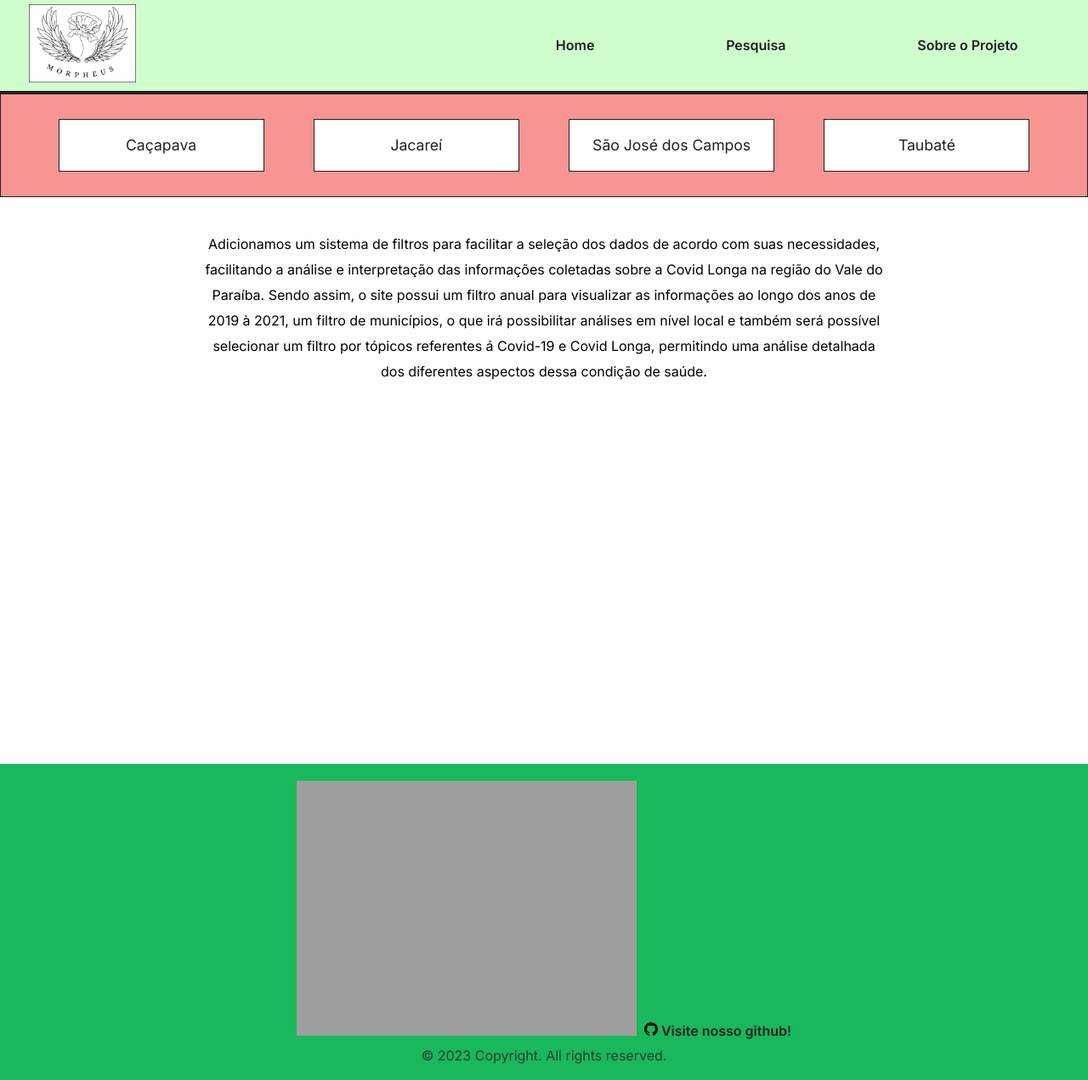
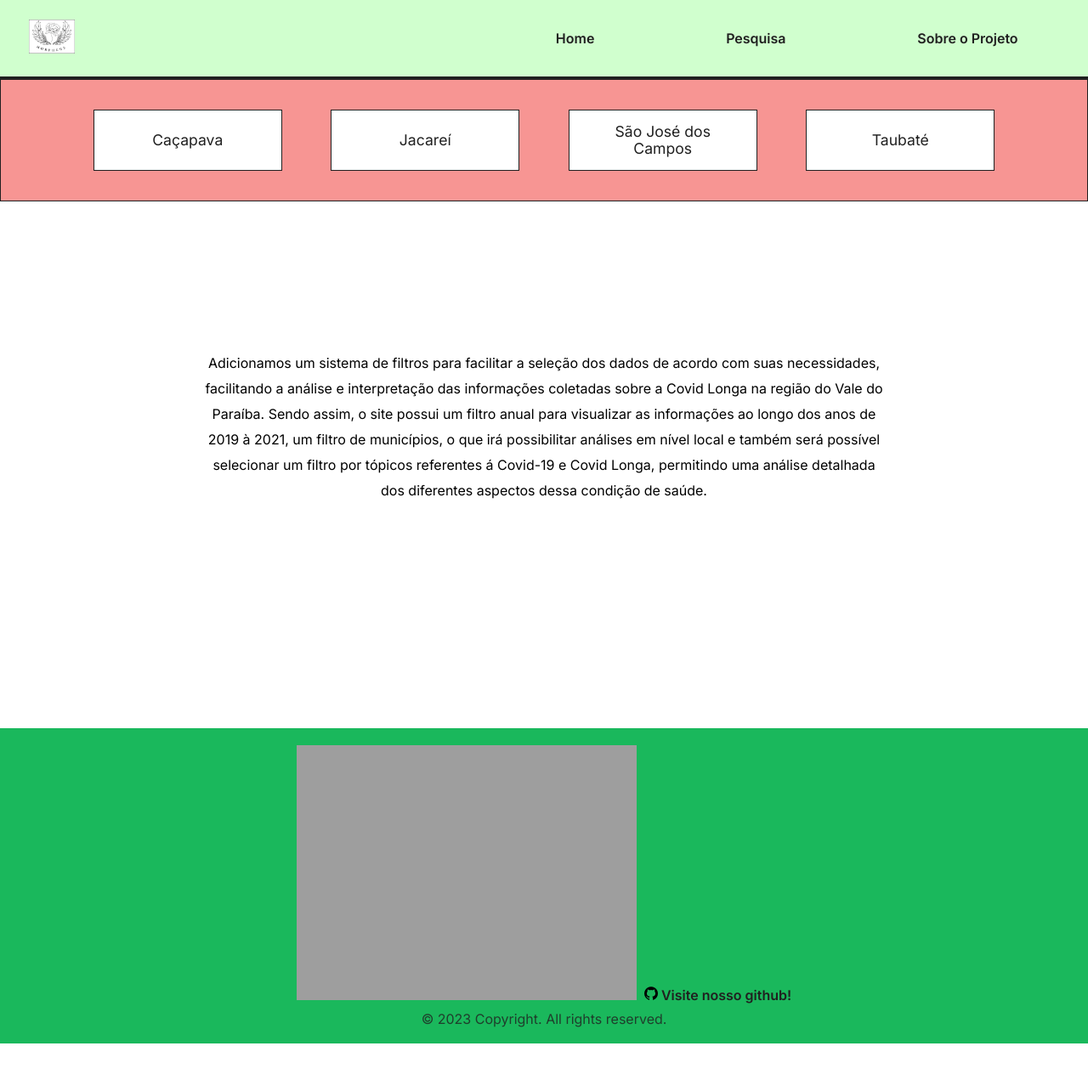
Before and after one commit to Equipe-CodeLand/API-2023.1, a Flask app: page /pesquisa in a window 1280 px wide. Shown: the whole page at 85% size. After the commit the page ends 1228 px from the top, so only its background shows below. Run offline with Flask 2, Linux system fonts and the light colour scheme; some libraries are stand-ins or nearby versions; grey boxes are pictures that could not be loaded.

Commit message:
corringindo erros de responsividade

```diff
--- a/src/static/css/base.css
+++ b/src/static/css/base.css
@@ -17,6 +17,7 @@ header {
     align-items: center;
     border-bottom: 3px solid #202020;
     padding: 5px;
+    height: 80px;
 }
 
 header div#left-box {
@@ -25,7 +26,7 @@ header div#left-box {
 }
 
 header div#left-box img {
-    width: 126px;
+    width: 10%;
 }
 
 header nav ul {
@@ -69,3 +70,13 @@ footer p {
     margin-top: 10px;
     color: hsla(0, 0%, 13%, 0.8);
 }
+
+@media (max-width: 1200px) {
+    header {
+        height: 60px;
+        grid-template-columns: 40% 60%;
+    }
+
+    header div#left-box img {
+        width: 20%;
+}
--- a/src/static/css/pesquisa.css
+++ b/src/static/css/pesquisa.css
@@ -5,32 +5,25 @@
     padding: 0px;
 }
 
-main {
-    height: 700px;
-}
-
 main section.grid-container {
     background-color: #F79593;
-    display: grid;
-    grid-template-columns: 25% 25% 25% 25%;
-    padding: 20px 3%;
-    height: 80px;
+    display: flex;
+    flex-wrap: wrap;
+    align-content: center;
+    text-align: center;
+    padding: 20px 80px;
     border: 1px solid #202020;
 }
 
-main section.grid-container div {
-    display: grid;
-    margin: auto;
-    text-align: center;
-}
-
-main section.grid-container div a {
+main section.grid-container a {
     background-color: white;
     border: 1px solid #202020;
+    margin: 15px auto;
+    padding: 5px 20px;
     display: grid;
     align-items: center;
-    width: 240px;
     height: 60px;
+    width: 180px;
     font-family: "Inter", sans-serif;
     font-size: 1.1em;
     text-decoration: none;
@@ -41,9 +34,10 @@ main section.content {
     display: grid;
     grid-template-columns: 60% 40%;
     margin: auto;
-    padding: 40px 0px;
+    padding: 40px 20px;
     max-width: 1600px;
     min-width: none;
+    height: 450px;
 }
 
 main section.content div.text {
@@ -54,7 +48,8 @@ main section.content div.text {
 }
 
 main section.content div.text p {
-    width: 800px;
+    max-width: 800px;
+    min-width: none;
     font-family: "Inter", sans-serif;
     line-height: 30px;
 }
@@ -72,3 +67,13 @@ main section.content div.img {
         display: none;
     }
 }
+
+@media (max-width: 650px) {
+    main section.grid-container {
+        padding: 20px 40px;
+    }
+
+    main section.grid-container a {
+        width: 160px;
+    }
+}
--- a/src/static/css/sobre.css
+++ b/src/static/css/sobre.css
@@ -62,7 +62,7 @@ main {
 }
 
 #content_2 table {
-    width: 600px;
+    width: 800px;
     border-collapse: collapse;
     background-color: #fcbab9;
     font-family: "Inter", sans-serif;
@@ -87,7 +87,7 @@ main {
     background-color: #fcbab9;
 }
 
-@media (max-width: 1400px) {
+@media (max-width: 1000px) {
     #content_1 {
         grid-template-columns: 100%;
     }
@@ -98,7 +98,5 @@ main {
 
     #content_2 table {
         width: 100%;
-        border-collapse: collapse;
-        background-color: #fcbab9;
     }
 }
--- a/src/templates/home.html
+++ b/src/templates/home.html
@@ -4,7 +4,7 @@
 <link rel="stylesheet" href="../static/css/home.css">
 <img src="../static/imgs/sobre_covidlonga.png" alt="" id="covid_longa">
 <main id="index">
-    <div class="content">
+    <div class="content" id="text">
         <div class="left-box">
             <p>Nosso site visa fornecer aos jornalistas uma plataforma para coletar e visualizar dados e informações sobre a Covid Longa por meio de gráficos. O site busca disponibilizar informações atualizadas e confiáveis, permitindo que jornalistas acessem dados específicos da região do <strong class="mark">Vale do Paraíba</strong> sobre a prevalência, sintomas, impacto, entre outros áspectos da Covid Longa, ou seja, sintomas prolongados e sua relação com a Covid-19 para apoiá-los na criação de matérias jornalísticas e reportagens sobre esse tema relevante de saúde pública na área de abrangência da Rede Vanguarda.</p>
         </div>
--- a/src/templates/pesquisa.html
+++ b/src/templates/pesquisa.html
@@ -6,18 +6,10 @@
 <link rel="stylesheet" href="../static/css/pesquisa.css">
 <main id="fundo">
     <section class="grid-container">
-        <div>
-            <a href="/cacapava">Caçapava</a>
-        </div>
-        <div>
-            <a href="/jacarei">Jacareí</a>
-        </div>
-        <div>
-            <a href="/sjc">São José dos Campos</a>
-        </div>
-        <div>
-            <a href="/taubate">Taubaté</a>
-        </div>
+        <a href="/cacapava">Caçapava</a>
+        <a href="/jacarei">Jacareí</a>
+        <a href="/sjc">São José dos Campos</a>
+        <a href="/taubate">Taubaté</a>
     </section>
     <section class="content">
         <div class="text">
```
Also changed, not shown: src/static/css/cidades.css (+20 -15 lines), src/static/css/home.css (+16 -10 lines), src/templates/ccpv.html (+3 -9 lines), src/templates/jac.html (+3 -9 lines), src/templates/sjc.html (+3 -9 lines), src/templates/tau.html (+3 -9 lines).
